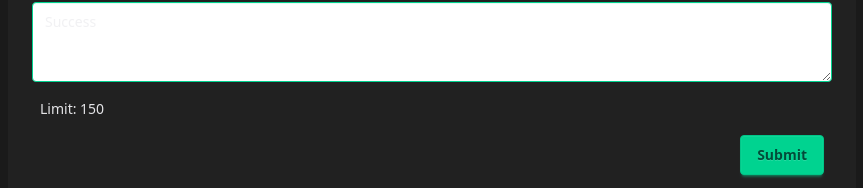
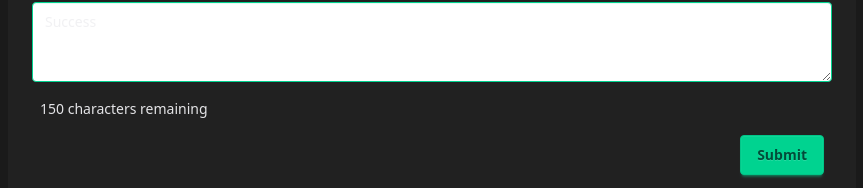
Before and after one commit to jacobferreras/your-voice, a Next.js app: page / in a window 1280 px wide. Shown: the part 366-554 px from the top of the page, without its empty margins (208-1071 px from the left). Built offline with nearby package versions, Linux system fonts and the light colour scheme.

Commit message:
implement FeedbackForm with character limit and text handling functionality

```diff
--- a/components/FeedbackForm.tsx
+++ b/components/FeedbackForm.tsx
@@ -1,9 +1,13 @@
+"use client";
 import React from "react";
 import TextArea from "./TextArea";
 import WordsLimit from "./WordsLimit";
 import Button from "./Button";
+import useText from "@/hooks/useText";
 
 const FeedbackForm = () => {
+  const { text, handleChange, remainingChars } = useText();
+
   return (
     <>
       <div className="card bg-[#212121] text-neutral-content w-auto">
@@ -14,8 +18,8 @@ const FeedbackForm = () => {
           <p className="font-semibold text-xl">
             Enter your feedback here, remember to <b>#hashtag</b> the company..
           </p>
-          <TextArea />
-          <WordsLimit />
+          <TextArea text={text} handleChange={handleChange} />
+          <WordsLimit remainingChars={remainingChars} />
           <Button />
         </div>
       </div>
--- a/components/TextArea.tsx
+++ b/components/TextArea.tsx
@@ -1,10 +1,18 @@
 import React from "react";
 
-const TextArea = () => {
+interface TextAreaProps {
+  text: string;
+  handleChange: (e: React.ChangeEvent<HTMLTextAreaElement>) => void;
+}
+
+const TextArea = ({ text, handleChange }: TextAreaProps) => {
   return (
     <textarea
+      value={text}
+      onChange={handleChange}
       placeholder="Success"
       className="textarea textarea-success w-auto lg:w-200"
+      maxLength={150}
     ></textarea>
   );
 };
--- a/components/WordsLimit.tsx
+++ b/components/WordsLimit.tsx
@@ -1,10 +1,14 @@
 import React from "react";
 
-const WordsLimit = () => {
+interface WordsLimitProps {
+  remainingChars: number;
+}
+
+const WordsLimit = ({ remainingChars }: WordsLimitProps) => {
   return (
     <>
       <div className="text-left w-full pl-2">
-        <p>Limit: 150</p>
+        <p>{remainingChars} characters remaining</p>
       </div>
     </>
   );
--- /dev/null
+++ b/hooks/useText.tsx
@@ -0,0 +1,15 @@
+"use client";
+import { useState } from "react";
+
+const useText = () => {
+  const [text, setText] = useState("");
+  let remainingChars = 150 - text.length;
+
+  const handleChange = (e: React.ChangeEvent<HTMLTextAreaElement>) => {
+    setText(e.target.value);
+  };
+
+  return { text, handleChange, remainingChars };
+};
+
+export default useText;
```
